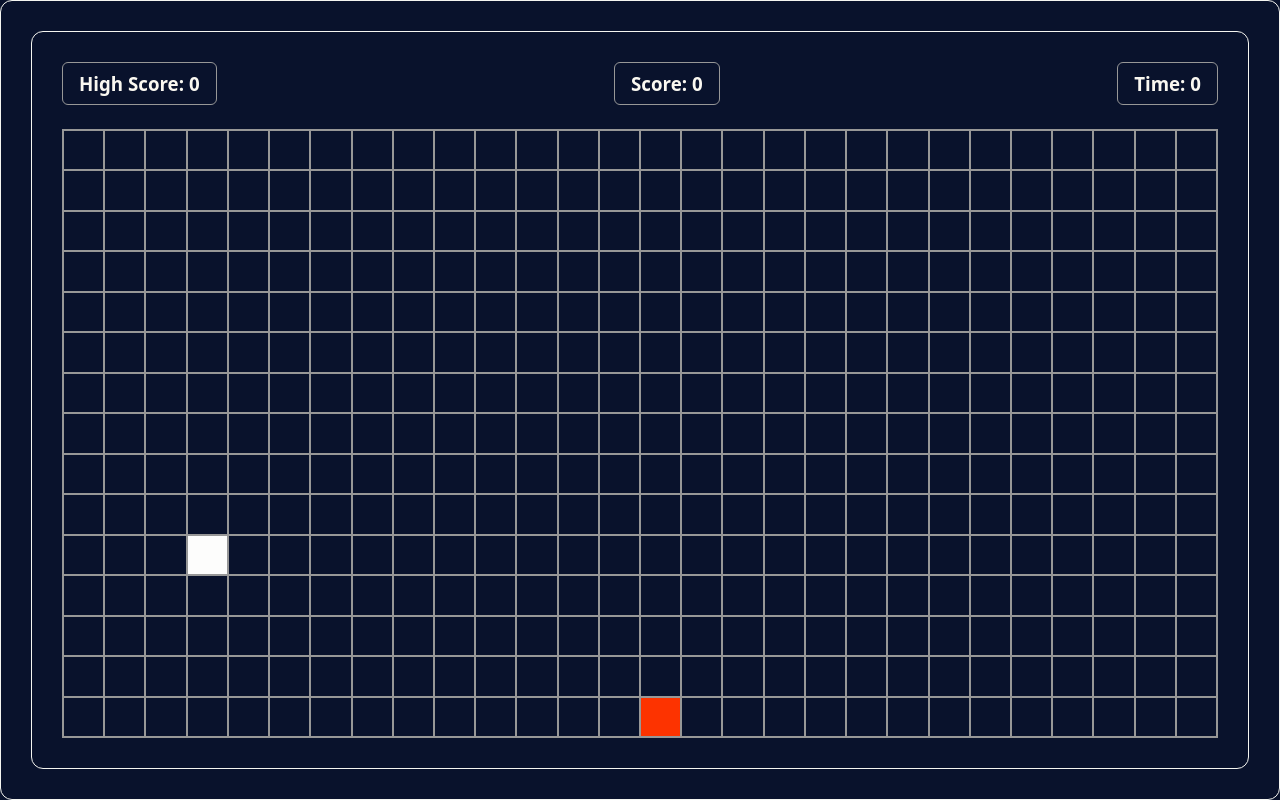
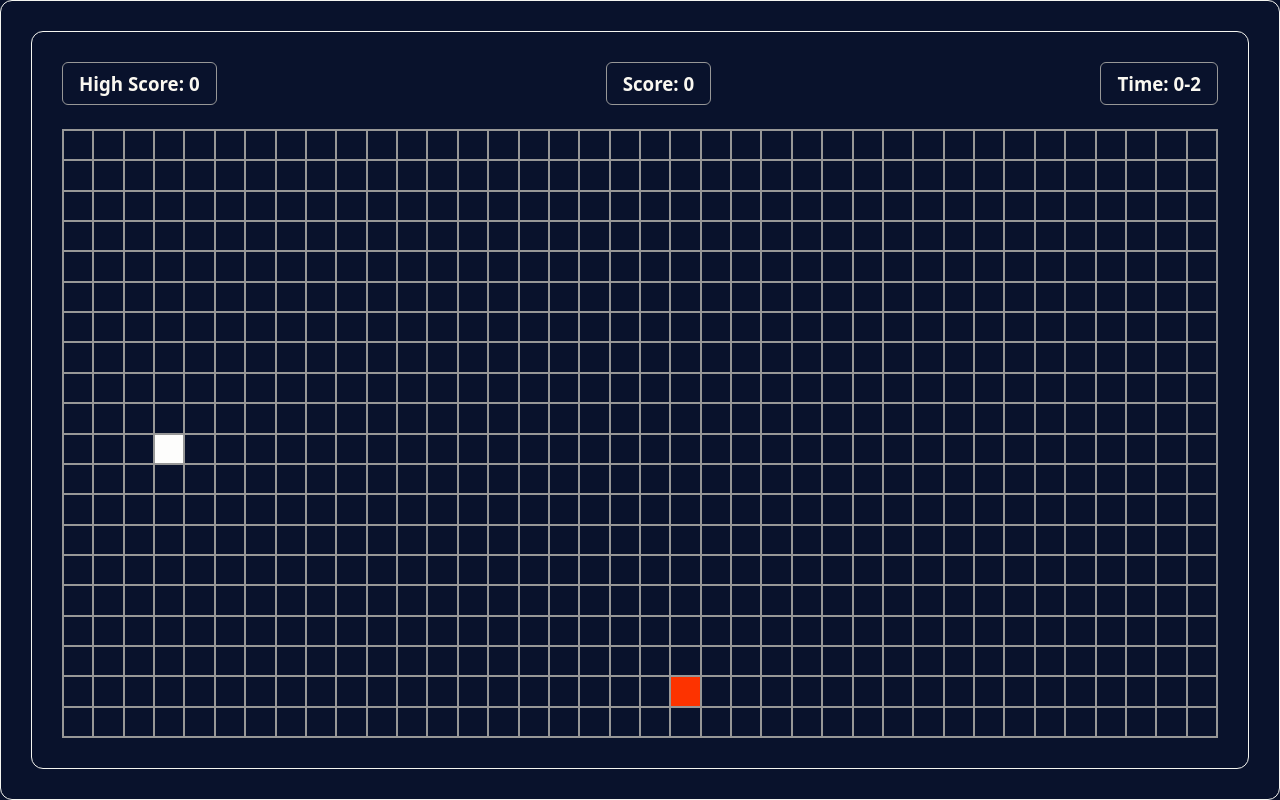
Before and after one commit to Sudev0707/javascript-snake-game, a plain HTML site: page index.html in a window 1280 px wide. Both pictures are taken after a click on the button "start game". Drawn offline with Linux system fonts and the light colour scheme.

Commit message:
'change'

```diff
--- a/script.js
+++ b/script.js
@@ -10,12 +10,14 @@ const highScoreElement = document.querySelector("#high-score");
 const scoreElement = document.querySelector("#score");
 const timeElement = document.querySelector("#time");
 
-const blockHeight = 40;
-const blockWidth = 40;
+const blockHeight = 30;
+const blockWidth = 30;
 
-let highScore = 0;
+let highScore = localStorage.getItem("highScore") || 0;
 let score = 0;
-let time = "00-00";
+let time = `00-00`;
+
+highScoreElement.innerText = highScore;
 
 const rows = Math.floor(board.clientHeight / blockHeight);
 const cols = Math.floor(board.clientWidth / blockWidth);
@@ -33,6 +35,8 @@ const blocks = [];
 let snake = [{ x: 1, y: 3 }];
 let direction = "down";
 let interval = null;
+let timerInterval = null;
+
 let food = {
   x: Math.floor(Math.random() * rows),
   y: Math.floor(Math.random() * cols),
@@ -119,6 +123,19 @@ startButton.addEventListener("click", () => {
   interval = setInterval(() => {
     render();
   }, 300);
+  timerInterval = setInterval(() => {
+    let [min, sec] = time.split("-").map(Number);
+
+    if (sec == 59) {
+      min += 1;
+      sec = 0;
+    } else {
+      sec += 1;
+    }
+
+    time = `${min}-${sec}`;
+    timeElement.innerText = time;
+  }, 1000);
 });
 
 restartButton.addEventListener("click", restartGame);
@@ -128,6 +145,12 @@ function restartGame() {
   snake.forEach((segment) => {
     blocks[`${segment.x}-${segment.y}`].classList.remove("fill");
   });
+
+  score = 0;
+  time = `00-00`;
+  scoreElement.innerText = score;
+  timeElement.innerText = time;
+  highScoreElement.innerText = highScore;
 
   modal.style.display = "none";
   direction = "down";
--- a/style.css
+++ b/style.css
@@ -87,8 +87,8 @@ section .infos {
   border: 1px solid var(--border-primary-color);
   flex-grow: 1;
   display: grid;
-  grid-template-columns: repeat(auto-fill, minmax(40px, 1fr));
-  grid-template-rows: repeat(auto-fill, minmax(40px, 1fr));
+  grid-template-columns: repeat(auto-fill, minmax(30px, 1fr));
+  grid-template-rows: repeat(auto-fill, minmax(30px, 1fr));
 }
 
 .block {
```
